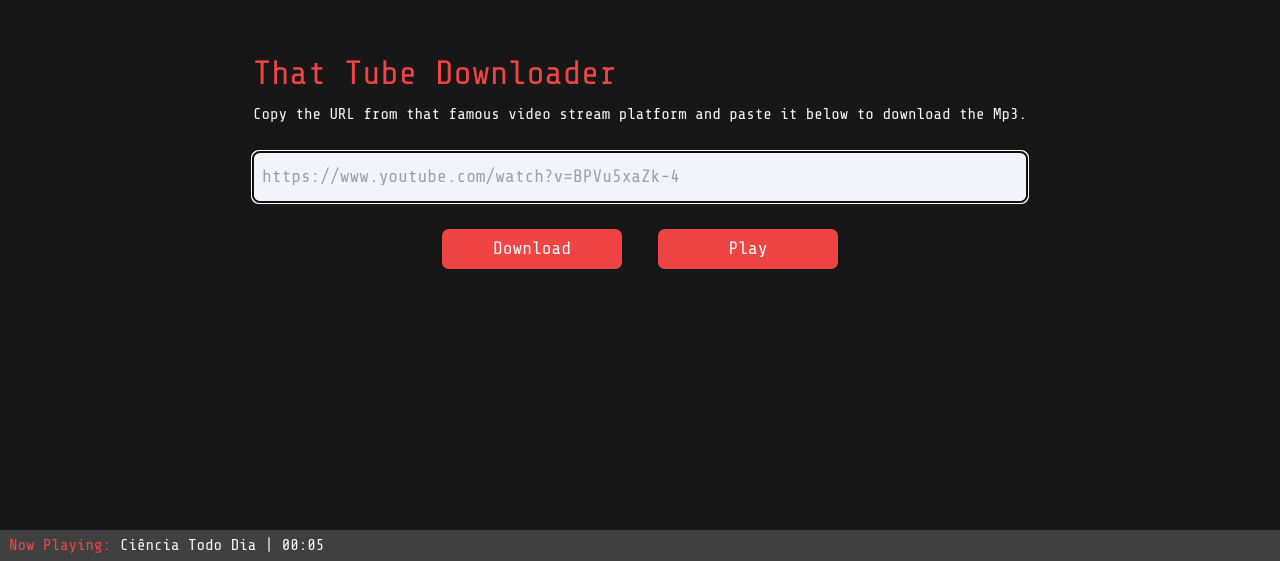
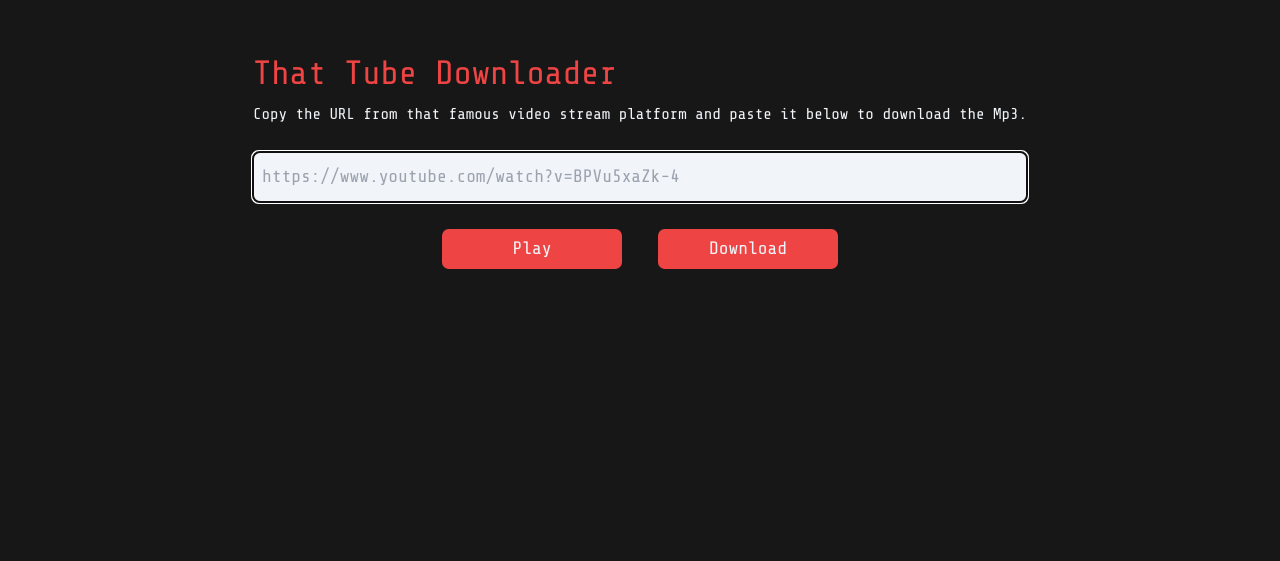
Before and after one commit to afagundes/that-tube-audio-downloader, a React (Create React App) app in the folder client/: page / in a window 1280 px wide. Shown: the part 239-800 px from the top of the page. Built offline with nearby package versions, Linux system fonts and the light colour scheme.

Commit message:
Implemented bottom bar audio player using redux

```diff
--- a/client/package.json
+++ b/client/package.json
@@ -3,11 +3,13 @@
   "version": "0.1.0",
   "private": true,
   "dependencies": {
+    "@reduxjs/toolkit": "^1.8.2",
     "@testing-library/jest-dom": "^5.16.4",
     "@testing-library/react": "^13.3.0",
     "@testing-library/user-event": "^13.5.0",
     "react": "^18.1.0",
     "react-dom": "^18.1.0",
+    "react-redux": "^8.0.2",
     "react-scripts": "5.0.1",
     "web-vitals": "^2.1.4"
   },
--- a/client/src/App.js
+++ b/client/src/App.js
@@ -1,5 +1,5 @@
 import React from 'react';
-import BottomBar from './components/BottomBar';
+import AudioPlayer from './components/audio-player/AudioPlayer';
 import Form from './components/Form';
 import Header from './components/Header';
 import Layout from './components/Layout';
@@ -11,7 +11,7 @@ function App() {
         <Header />
         <Form />
       </Layout>
-      <BottomBar />
+      <AudioPlayer />
     </>
   );
 }
--- /dev/null
+++ b/client/src/app/store.js
@@ -0,0 +1,8 @@
+import { configureStore } from '@reduxjs/toolkit';
+import audioReducer from '../components/audio-player/audioSlice'
+
+export default configureStore({
+    reducer: {
+        audio: audioReducer
+    },
+});
--- a/client/src/components/BottomBar.jsx
+++ /dev/null
@@ -1,10 +0,0 @@
-const BottomBar = () => {
-    return (
-        <div className='bg-neutral-700 w-full h-7 p-2 text-sm fixed bottom-0 left-0 flex flex-row items-center'>
-            <span className='text-red-500 pr-2'>Now Playing:</span>
-            Ciência Todo Dia | 00:05
-        </div>
-    );
-}
-
-export default BottomBar;
--- a/client/src/components/Form.jsx
+++ b/client/src/components/Form.jsx
@@ -1,14 +1,18 @@
 import { useState } from "react";
+import { useDispatch, useSelector } from "react-redux";
+import { setLoading, setPlaying, setSourceUrl, setAudioUrl } from "./audio-player/audioSlice";
 import Button from "./Button";
 
 const Form = () => {
     const formAction = "http://localhost:8080/download";
 
+    const dispatch = useDispatch();
+    const loading = useSelector((state) => state.audio.loading);
+    const playing = useSelector((state) => state.audio.playing);
+    const audioReady = useSelector((state) => state.audio.audioReady);
+
     const [videoUrl, setVideoUrl] = useState('');
-    const [playing, setPlaying] = useState(false);
-    const [loading, setLoading] = useState(false);
     const [invalid, setInvalid] = useState(false);
-    const [audio, setAudio] = useState(null);
 
     const prepareVideoUrl = () => {
         const youTubePattern = /^(http(s)?:\/\/)?(www\.)?(youtube.com\/(watch\?v=(.+)|shorts\/(.+)))/;
@@ -33,10 +37,8 @@ const Form = () => {
     }
 
     const playAudio = () => {
-        if (!playing && audio) {
-            audio.play();
-            setPlaying(true);
-
+        if (!playing && audioReady) {
+            dispatch(setPlaying(true));
             return;
         }
 
@@ -47,30 +49,15 @@ const Form = () => {
         }
 
         const audioUrl = `${formAction}?videoUrl=${videoUrl}`;
-        const audioObj = new Audio(audioUrl);
 
-        setLoading(true);
-        setPlaying(false);
         setInvalid(false);
-
-        audioObj.addEventListener("canplaythrough", _ => {
-            audioObj.play();
-            setPlaying(true);
-            setLoading(false);
-        });
-
-        audioObj.addEventListener("ended", _ => {
-            setAudio(null);
-            setPlaying(false);
-            setLoading(false);
-        });
-
-        setAudio(audioObj);
+        dispatch(setLoading(true));
+        dispatch(setSourceUrl(videoUrl));
+        dispatch(setAudioUrl(audioUrl));
     }
 
     const pauseAudio = () => {
-        audio.pause();
-        setPlaying(false);
+        dispatch(setPlaying(false));
     }
 
     return (
@@ -94,12 +81,12 @@ const Form = () => {
             )}
 
             <div className="flex flex-row items-center justify-center mt-6">
-                <Button text="Download" isSubmit='true' />
                 {
                     playing
-                        ? <Button text="Pause" action={pauseAudio} active={playing} />
-                        : <Button text="Play" action={playAudio} showLoading={loading} active={!loading && audio != null} />
+                    ? <Button text="Pause" action={pauseAudio} active={playing} />
+                    : <Button text="Play" action={playAudio} showLoading={loading} active={!loading && audioReady} />
                 }
+                <Button text="Download" isSubmit='true' />
             </div>
         </form>
     );
--- /dev/null
+++ b/client/src/components/audio-player/AudioPlayer.jsx
@@ -0,0 +1,61 @@
+import { useEffect, useState } from "react";
+import { useDispatch, useSelector } from "react-redux";
+import { setAudioReady, setLoading, setPlaying } from "./audioSlice";
+
+const AudioPlayer = () => {
+    const dispatch = useDispatch();
+    const loading = useSelector((state) => state.audio.loading);
+    const audioReady = useSelector((state) => state.audio.audioReady);
+    const playing = useSelector((state) => state.audio.playing);
+    const audioUrl = useSelector((state) => state.audio.audioUrl);
+    const sourceUrl = useSelector((state) => state.audio.sourceUrl);
+
+    const [audioTime, setAudioTime] = useState('00:00:00');
+    const [audio, setAudio] = useState(null);
+
+    const stop = (audioObj) => {
+        audioObj.src = null;
+
+        setAudio(null);
+        dispatch(setPlaying(false));
+        dispatch(setAudioReady(false));
+    }
+
+    useEffect(() => {
+        if (!loading || audioReady) return;
+
+        const audioObj = new Audio(audioUrl);
+
+        audioObj.addEventListener("canplaythrough", _ => {
+            audioObj.play();
+
+            setAudio(audioObj);
+
+            dispatch(setLoading(false));
+            dispatch(setPlaying(true));
+            dispatch(setAudioReady(true));
+        });
+
+        audioObj.addEventListener("ended", _ => stop(audioObj));
+
+    }, [loading]);
+
+    useEffect(() => {
+        if (!audio) return;
+
+        if (playing) audio.play();
+        else audio.pause();
+
+    }, [playing]);
+
+    if (!audio) return null;
+
+    return (
+        <div className='bg-neutral-700 w-full h-7 p-2 text-sm fixed bottom-0 left-0 flex flex-row items-center'>
+            <span className='text-red-500 pr-2'>Now Playing:</span>
+            Ciência Todo Dia | {audioTime} | {playing ? "Playing" : "Paused"} | <span className="cursor-pointer" onClick={() => stop(audio)}>Stop</span>
+        </div>
+    );
+}
+
+export default AudioPlayer;
--- /dev/null
+++ b/client/src/components/audio-player/audioSlice.js
@@ -0,0 +1,33 @@
+import { createSlice } from "@reduxjs/toolkit";
+
+export const audioSlice = createSlice({
+    name: 'audio',
+    initialState: {
+        loading: false,
+        playing: false,
+        audioReady: false,
+        sourceUrl: null,
+        audioUrl: null
+    },
+    reducers: {
+        setLoading: (state, loading) => {
+            state.loading = loading.payload;
+        },
+        setPlaying: (state, playing) => {
+            state.playing = playing.payload;
+        },
+        setAudioReady: (state, audioReady) => {
+            state.audioReady = audioReady.payload;
+        },
+        setSourceUrl: (state, sourceUrl) => {
+            state.sourceUrl = sourceUrl.payload;
+        },
+        setAudioUrl: (state, audioUrl) => {
+            state.audioUrl = audioUrl.payload;
+        },
+    }
+});
+
+export const { setLoading, setPlaying, setAudioReady, setSourceUrl, setAudioUrl } = audioSlice.actions;
+
+export default audioSlice.reducer;
--- a/client/src/index.js
+++ b/client/src/index.js
@@ -1,11 +1,15 @@
 import React from "react";
 import ReactDOM from "react-dom/client"
+import store from "./app/store";
+import { Provider } from "react-redux";
 import App from "./App";
 import './index.css';
 
 const root = ReactDOM.createRoot(document.getElementById('root'));
 root.render(
     <React.StrictMode>
-        <App />
+        <Provider store={store}>
+            <App />
+        </Provider>
     </React.StrictMode>
 );
```
Also changed, not shown: 1 other file (tests, documents, lock files or other folders).
